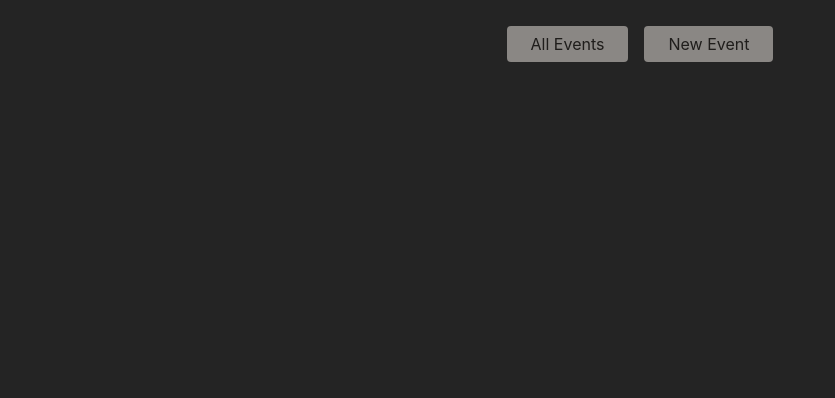
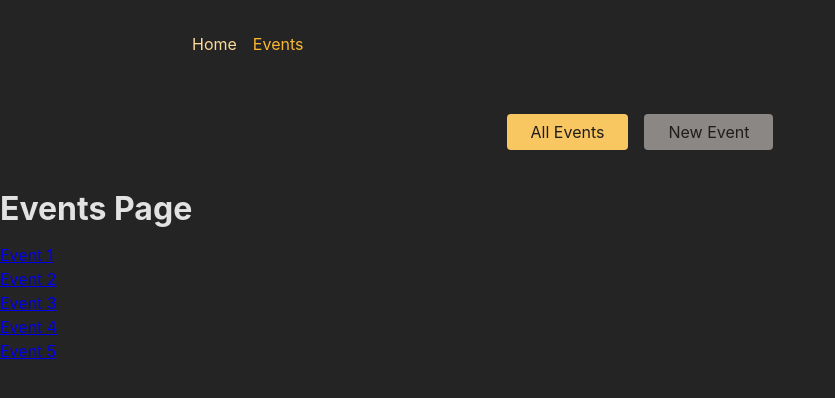
Before and after one commit to burcuozdmr/Project-React-MultiPageApp, a React (Create React App) app in the folder frontend/: page /events in a window 1280 px wide. Shown: the top 398 px of the page, without its empty margins (0-835 px from the left). Built offline with nearby package versions, Linux system fonts and the light colour scheme.

Commit message:
edit some codes about router element

```diff
--- a/frontend/src/App.js
+++ b/frontend/src/App.js
@@ -1,25 +1,3 @@
-// Challenge / Exercise
-
-// 1. Add five new (dummy) page components (content can be simple <h1> elements)
-//    - HomePage
-//    - EventsPage
-//    - EventDetailPage
-//    - NewEventPage
-//    - EditEventPage
-// 2. Add routing & route definitions for these five pages
-//    - / => HomePage
-//    - /events => EventsPage
-//    - /events/<some-id> => EventDetailPage
-//    - /events/new => NewEventPage
-//    - /events/<some-id>/edit => EditEventPage
-// 3. Add a root layout that adds the <MainNavigation> component above all page components
-// 4. Add properly working links to the MainNavigation
-// 5. Ensure that the links in MainNavigation receive an "active" class when active
-// 6. Output a list of dummy events to the EventsPage
-//    Every list item should include a link to the respective EventDetailPage
-// 7. Output the ID of the selected event on the EventDetailPage
-// BONUS: Add another (nested) layout route that adds the <EventNavigation> component above all /events... page components
-
 import { createBrowserRouter, RouterProvider } from "react-router-dom";
 import HomePage from "./pages/HomePage";
 import EventDetailPage from "./pages/EventDetailPage";
@@ -29,26 +7,30 @@ import EventsPage from "./pages/EventsPage";
 import Root from "./pages/Root";
 import EventRoot from "./pages/EventRoot";
 
-const route = createBrowserRouter([
+const router = createBrowserRouter([
   {
     path: "/",
     element: <Root />,
     children: [
-      { path: "/", element: <HomePage /> },
-      { path: "/events", element: <EventsPage /> },
-      { path: "/events/:eventId/edit", element: <EditEventPage /> },
-      { path: "/events/new", element: <NewEventPage /> },
+      { index: true, element: <HomePage /> },
+      {
+        path: "events",
+        element: <EventRoot />,
+        children: [
+          { index: true, element: <EventsPage /> },
+          { path: ":eventId", element: <EventDetailPage /> },
+          { path: "new", element: <NewEventPage /> },
+          { path: ":eventId/edit", element: <EditEventPage /> },
+        ],
+      },
     ],
   },
-  { path: "/events/", element: <EventRoot />, children: [
-    { path: "/events/:eventId", element: <EventDetailPage /> },
-  ] },
 ]);
 
 function App() {
   return (
     <>
-      <RouterProvider router={route} />
+      <RouterProvider router={router} />
     </>
   );
 }
--- a/frontend/src/components/EventsNavigation.js
+++ b/frontend/src/components/EventsNavigation.js
@@ -1,4 +1,5 @@
 import classes from './EventsNavigation.module.css';
+import { NavLink } from 'react-router-dom';
 
 function EventsNavigation() {
   return (
@@ -6,10 +7,10 @@ function EventsNavigation() {
       <nav>
         <ul className={classes.list}>
           <li>
-            <a href="/events">All Events</a>
+            <NavLink to="/events" className={({isActive}) => isActive ? classes.active : undefined } end ='true'>All Events</NavLink>
           </li>
           <li>
-            <a href="/events/new">New Event</a>
+            <NavLink to="/events/new" className={({isActive}) => isActive ? classes.active : undefined }>New Event</NavLink>
           </li>
         </ul>
       </nav>
--- a/frontend/src/components/MainNavigation.js
+++ b/frontend/src/components/MainNavigation.js
@@ -7,13 +7,10 @@ function MainNavigation() {
       <nav>
         <ul className={classes.list}>
           <li>
-            <NavLink to={'/'} className={({isActive}) => isActive ? classes.active : undefined } end>Home</NavLink>
+            <NavLink to='/' className={({isActive}) => isActive ? classes.active : undefined } end>Home</NavLink>
           </li>
           <li>
-            <NavLink to={'/events'} className={({isActive}) => isActive ? classes.active : undefined } end>Events</NavLink>
-          </li>
-          <li>
-            <NavLink to={'/events/new'} className={({isActive}) => isActive ? classes.active : undefined } end>New Event</NavLink>
+            <NavLink to='events' className={({isActive}) => isActive ? classes.active : undefined } end>Events</NavLink>
           </li>
         </ul>
       </nav>
--- a/frontend/src/pages/EventDetailPage.js
+++ b/frontend/src/pages/EventDetailPage.js
@@ -1,5 +1,6 @@
 import React from 'react'
 import { useParams } from 'react-router-dom'
+import { Link } from 'react-router-dom';
 
 const EventDetailPage = () => {
 
@@ -8,6 +9,8 @@ const EventDetailPage = () => {
     <>
       <h1>Event Detail Page</h1>
       <p>{params.eventId}</p>
+      <Link to={'..'}>Back</Link>
+
     </>
   )
 }
--- a/frontend/src/pages/EventsPage.js
+++ b/frontend/src/pages/EventsPage.js
@@ -15,7 +15,7 @@ const EventsPage = () => {
       <h1>Events Page</h1>
       <ul>
         {EVENTS.map((event) => (
-          <li key={event.id}><Link to={`/events/${event.id}`}>{event.title}</Link></li>
+          <li key={event.id}><Link to={event.id}>{event.title}</Link></li>
         ))}
       </ul>
     </>
```
